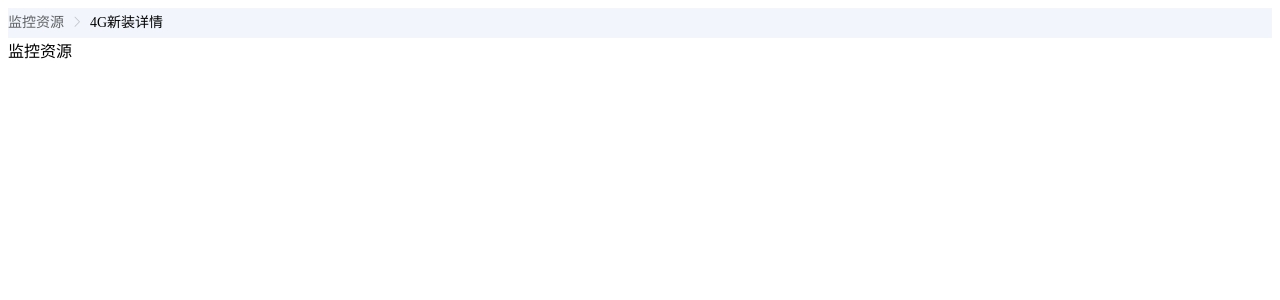
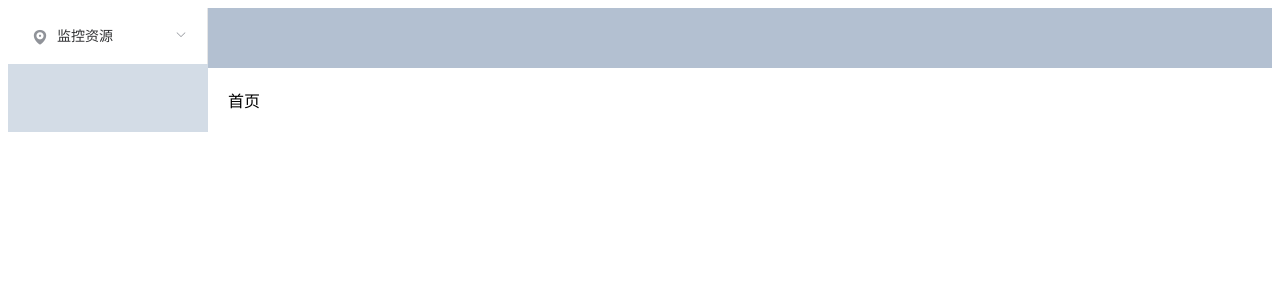
Before and after one commit to zzzzjt/myproject1, a Vue app: page /#/ in a window 1280 px wide. Shown: the top 300 px of the page. Built offline with nearby package versions, Linux system fonts and the light colour scheme.

Commit message:
第一部分完成

```diff
--- a/package.json
+++ b/package.json
@@ -9,7 +9,9 @@
   },
   "dependencies": {
     "core-js": "^3.6.5",
+    "echarts": "^4.8.0",
     "element-ui": "^2.13.2",
+    "mockjs": "^1.1.0",
     "node-sass": "^4.14.1",
     "sass-loader": "^10.0.0",
     "vue": "^2.6.11",
--- a/src/App.vue
+++ b/src/App.vue
@@ -1,12 +1,27 @@
 <template>
   <div id="app">
-    <div>
-      <el-breadcrumb separator-class="el-icon-arrow-right" style="line-height:30px">
-        <el-breadcrumb-item>监控资源</el-breadcrumb-item>
-        <el-breadcrumb-item :to="{ path: '/New_4G' }" style="color:#000000">4G新装详情</el-breadcrumb-item>
-      </el-breadcrumb>
-      <router-view />
-    </div>
+    <el-container>
+      <el-aside width="200px">
+        <el-menu default-active="2" class="el-menu-vertical-demo">
+          <el-submenu index="1">
+            <template slot="title">
+              <i class="el-icon-location"></i>
+              <span>监控资源</span>
+            </template>
+            <router-link :to="{ path: '/New_4G' }"
+              ><el-menu-item index="1-1">4G新装详情</el-menu-item></router-link
+            >
+            <router-link :to="{ path: '/Trouble_view' }">
+              <el-menu-item index="1-2">故障处理视图</el-menu-item></router-link
+            >
+          </el-submenu>
+        </el-menu>
+      </el-aside>
+      <el-container>
+        <el-header></el-header>
+        <el-main> <router-view /></el-main>
+      </el-container>
+    </el-container>
   </div>
 </template>
 
@@ -17,12 +32,18 @@ export default {
   },
 };
 </script>
-<style lang='scss' scoped>
-.el-breadcrumb {
-  height: 30px;
-  background-color: #f2f6fc;
+<style lang="scss" scoped>
+.el-header,
+.el-footer {
+  background-color: #b3c0d1;
+  color: #333;
 }
-::v-deep .el-breadcrumb__item:last-child .el-breadcrumb__inner {
-  color: #000000;
+
+.el-aside {
+  background-color: #d3dce6;
+  color: #333;
+}
+a {
+  text-decoration: none;
 }
 </style>
--- a/src/components/Home.vue
+++ b/src/components/Home.vue
@@ -1,5 +1,5 @@
 <template>
-  <div>监控资源</div>
+  <div>首页</div>
 </template>
 
 <script>
@@ -8,5 +8,4 @@ export default {
 };
 </script>
 
-<style>
-</style>
+<style></style>
--- a/src/components/New_4G.vue
+++ b/src/components/New_4G.vue
@@ -1,5 +1,14 @@
 <template>
   <div>
+    <el-breadcrumb
+      separator-class="el-icon-arrow-right"
+      style="line-height:30px"
+    >
+      <el-breadcrumb-item>监控资源</el-breadcrumb-item>
+      <el-breadcrumb-item :to="{ path: '/New_4G' }" style="color:#000000"
+        >4G新装详情</el-breadcrumb-item
+      >
+    </el-breadcrumb>
     <el-tabs v-model="activeName">
       <el-tab-pane label="指标看板" name="first">指标看板</el-tab-pane>
       <el-tab-pane label="告警信息" name="second">告警信息</el-tab-pane>
@@ -34,17 +43,40 @@
             :load="load"
             :tree-props="{ children: 'children', hasChildren: 'hasChildren' }"
           >
-            <el-table-column prop="target" label="监控指标" min-width="200"></el-table-column>
-            <el-table-column label="监控方法" min-width="200">
+            <el-table-column
+              prop="target"
+              label="监控指标"
+              min-width="180"
+            ></el-table-column>
+            <el-table-column label="监控方法" min-width="180">
               <template slot-scope="scope">
                 <i class="el-icon-warning"></i>
                 <span style="margin-left: 10px">{{ scope.row.method }}</span>
               </template>
             </el-table-column>
-            <el-table-column prop="time" label="监控时段" width="220"></el-table-column>
-            <el-table-column prop="change_person" label="修改人" width="150" align="center"></el-table-column>
-            <el-table-column prop="change_time" label="修改时间" width="220" align="center"></el-table-column>
-            <el-table-column prop="operation" label="操作" align="center" width="250">
+            <el-table-column
+              prop="time"
+              label="监控时段"
+              width="180"
+            ></el-table-column>
+            <el-table-column
+              prop="change_person"
+              label="修改人"
+              width="100"
+              align="center"
+            ></el-table-column>
+            <el-table-column
+              prop="change_time"
+              label="修改时间"
+              width="180"
+              align="center"
+            ></el-table-column>
+            <el-table-column
+              prop="operation"
+              label="操作"
+              align="center"
+              width="220"
+            >
               <template>
                 <el-button type="text">修改</el-button>
                 <el-button type="text">删除</el-button>
@@ -198,4 +230,11 @@ export default {
   padding: 0 20px 15px 20px;
   min-width: 850px;
 }
+.el-breadcrumb {
+  height: 30px;
+  background-color: #f2f6fc;
+}
+::v-deep .el-breadcrumb__item:last-child .el-breadcrumb__inner {
+  color: #000000;
+}
 </style>
--- /dev/null
+++ b/src/components/Trouble_view.vue
@@ -0,0 +1,32 @@
+<template>
+  <div>
+    <div class="header">
+      <div><i class="el-icon-s-fold"></i><span>故障处理视图</span></div>
+      <div>
+        <i class="el-icon-date"></i
+        ><span style="margin-right:10px">数据时间：17/10/2019~31/10/2019</span>
+        <el-button size="small">近15天</el-button>
+        <el-button size="small">近30天</el-button>
+        <el-button size="small">近90天</el-button>
+        <el-button size="small">自定义</el-button>
+      </div>
+    </div>
+    <div class="main"></div>
+  </div>
+</template>
+
+<style lang="scss" scoped>
+.header {
+  display: flex;
+  justify-content: space-between;
+  min-width: 750px;
+}
+i {
+  margin-right: 10px;
+}
+.main {
+  background-color: #c0c4cc;
+  width: 100%;
+  height: 500px;
+}
+</style>
--- a/src/router/index.js
+++ b/src/router/index.js
@@ -1,5 +1,6 @@
 const App = () => import("../components/Home");
 const New_4G = () => import("../components/New_4G");
+const Trouble_view = () => import("../components/Trouble_view");
 
 const routes = [
   {
@@ -12,6 +13,11 @@ const routes = [
     name: "New_4G",
     component: New_4G,
   },
+  {
+    path: "/Trouble_view",
+    name: "Trouble_view",
+    component: Trouble_view,
+  },
 ];
 
 export default routes;
```
Also changed, not shown: src/element/index.js (+14 -0 lines), 1 other file (tests, documents, lock files or other folders).
